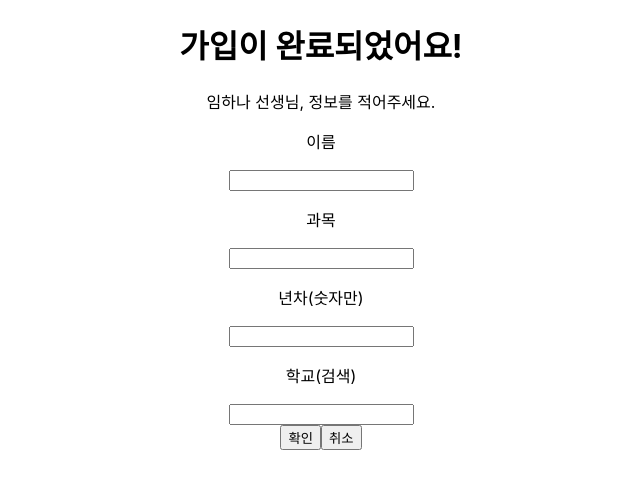
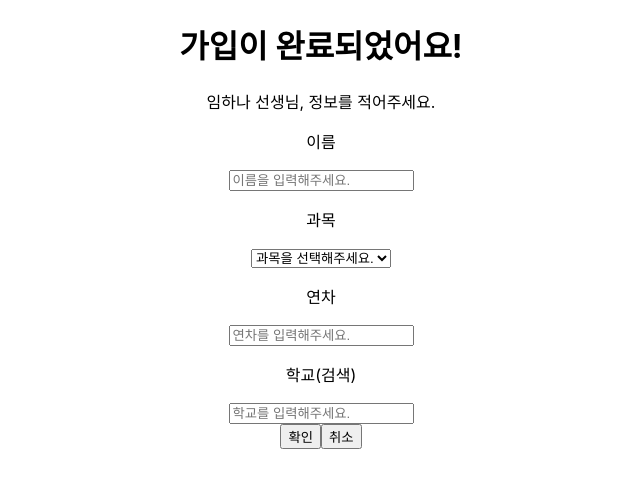
Before and after one commit to T-Notes/Tnote-FrontEnd, a React (Create React App) app: page /EnterInfo in a window 1280 px wide. Shown: the top 488 px of the page, without its empty margins (319-959 px from the left). Built offline with nearby package versions, Linux system fonts and the light colour scheme.

Commit message:
feat/ 세부정보 입력 페이지 기능 1차 완성

```diff
--- /dev/null
+++ b/src/api/InstanceAxios.tsx
@@ -0,0 +1,12 @@
+import axios, { AxiosInstance } from 'axios';
+
+const axiosInstance: AxiosInstance = axios.create({
+  baseURL: '', //기본 url설정
+  timeout: 5000, // 무한대기 현상 방지와 리소스 낭비를 줄이기 위해 설정
+  headers: {
+    'Content-Type': 'application/json',
+    //필요한 다른 헤더 설정 가능
+  },
+});
+
+export default axiosInstance;
--- a/src/pages/Join.tsx
+++ b/src/pages/Join.tsx
@@ -1,38 +1,135 @@
+import { useState } from 'react';
 import { useNavigate } from 'react-router-dom';
+
+import axiosInstance from '../api/InstanceAxios';
+
+interface InfoDate {
+  name: string;
+  subject: string;
+  year: number | string;
+  school: string;
+}
 
 const Join = (props: { name: string }) => {
   const navigate = useNavigate();
+  const [infoFormData, setInfoFormData] = useState<InfoDate>({
+    name: '',
+    subject: '',
+    year: '',
+    school: '',
+  });
 
   const handleCancelBtn = () => {
     navigate(-1);
   };
 
+  const handleInfoConfirmBtn = () => {
+    if (
+      infoFormData.name &&
+      infoFormData.subject &&
+      infoFormData.year &&
+      infoFormData.school
+    ) {
+      navigate('/home'); // 아래 코드 주석 풀면 삭제하기
+      //   axiosInstance
+      //     .post('/api/endpoint', infoFormData)
+      //     .then(() => {
+      //       navigate('/home');
+      //     })
+      //     .catch((error) => {
+      //       if (error.response) {
+      //         // 서버 응답이 2xx 상태 코드가 아닌 경우
+      //         console.error(
+      //           'Server responded with an error:',
+      //           error.response.data,
+      //         );
+      //         console.error('Status code:', error.response.status);
+      //       } else if (error.request) {
+      //         // 요청은 성공했지만 응답을 받지 못한 경우
+      //         console.error('No response received from the server');
+      //       } else {
+      //         // 요청 자체에서 문제가 발생한 경우
+      //         console.error('Request failed:', error.message);
+      //       }
+      //     });
+      // } else {
+      //   alert('내용을 모두 입력해주세요');
+    }
+  };
+
+  const handleInfoChange = (
+    e: React.ChangeEvent<HTMLInputElement | HTMLSelectElement>,
+  ): void => {
+    const { name, value } = e.target;
+    setInfoFormData((prevData) => ({
+      ...prevData,
+      [name]: value,
+    }));
+  };
   return (
     <div>
       <h1>가입이 완료되었어요!</h1>
       <p>{props.name} 선생님, 정보를 적어주세요.</p>
       <div>
         <p>이름</p>
-        <input></input>
+        <input
+          type="text"
+          placeholder="이름을 입력해주세요."
+          maxLength={10}
+          name="name"
+          value={infoFormData.name}
+          onChange={handleInfoChange}
+        ></input>
       </div>
       <div>
         {' '}
         <p>과목</p>
-        <input></input>
+        <select
+          name="subject"
+          value={infoFormData.subject}
+          required
+          onChange={handleInfoChange}
+        >
+          <option value="" disabled>
+            과목을 선택해주세요.
+          </option>
+          <option value="science">과학</option>
+          <option value="biology">생물</option>
+          <option value="social studies">사회</option>
+          <option value="physical education">체육</option>
+          <option value="world Geography">세계지리</option>
+          <option value="">선택안함</option>
+        </select>
       </div>
       <div>
         {' '}
-        <p>년차(숫자만)</p>
-        <input></input>
+        <p>연차</p>
+        <input
+          type="number"
+          name="year"
+          value={infoFormData.year}
+          placeholder="연차를 입력해주세요."
+          onChange={handleInfoChange}
+        ></input>
       </div>
       <div>
         {' '}
         <p>학교(검색)</p>
-        <input></input>
+        <input
+          type="text"
+          name="school"
+          value={infoFormData.school}
+          placeholder="학교를 입력해주세요."
+          onChange={handleInfoChange}
+        ></input>
       </div>
       <div>
-        <button>확인</button>
-        <button onClick={handleCancelBtn}>취소</button>
+        <button type="submit" onClick={handleInfoConfirmBtn}>
+          확인
+        </button>
+        <button type="button" onClick={handleCancelBtn}>
+          취소
+        </button>
       </div>
     </div>
   );
--- a/src/pages/Login.tsx
+++ b/src/pages/Login.tsx
@@ -4,16 +4,14 @@ import PolicyModal from '../components/PolicyModal';
 
 const Login = () => {
   const navigate = useNavigate();
-  const [isModalOpen, setIsModalOpen] = useState(false);
-  const [isPolicyCheck, setIsPolicyCheck] = useState(false);
+  const [isModalOpen, setIsModalOpen] = useState<boolean>(false);
+  const [isPolicyCheck, setIsPolicyCheck] = useState<boolean>(false);
 
   const handleLoginPage = () => {
     if (isPolicyCheck) {
       navigate('/EnterInfo');
-      console.log('isPolicyCheck', isPolicyCheck);
     } else {
       alert('개인 정보 보호 정책에 동의 후 로그인이 가능합니다.');
-      console.log('alert', isPolicyCheck);
     }
   };
 
@@ -33,9 +31,11 @@ const Login = () => {
       <h1>교사 업무 관리 앱 이용하기 </h1>
       <p>어서오세요! 선생님들의 업무를 효율적으로 관리해주는</p>
       <p>교사 업무 관리 앱입니다.</p>
-      <button onClick={handleLoginPage}>Google로 로그인</button>
+      <button type="button" onClick={handleLoginPage}>
+        Google로 로그인
+      </button>
       <div>
-        <input type="checkbox" onClick={handlePolicyCheckChange}></input>
+        <input type="checkbox" onChange={handlePolicyCheckChange}></input>
         <span className="policyText" onClick={openPolicyModal}>
           개인 정보 보호 정책
         </span>
```
